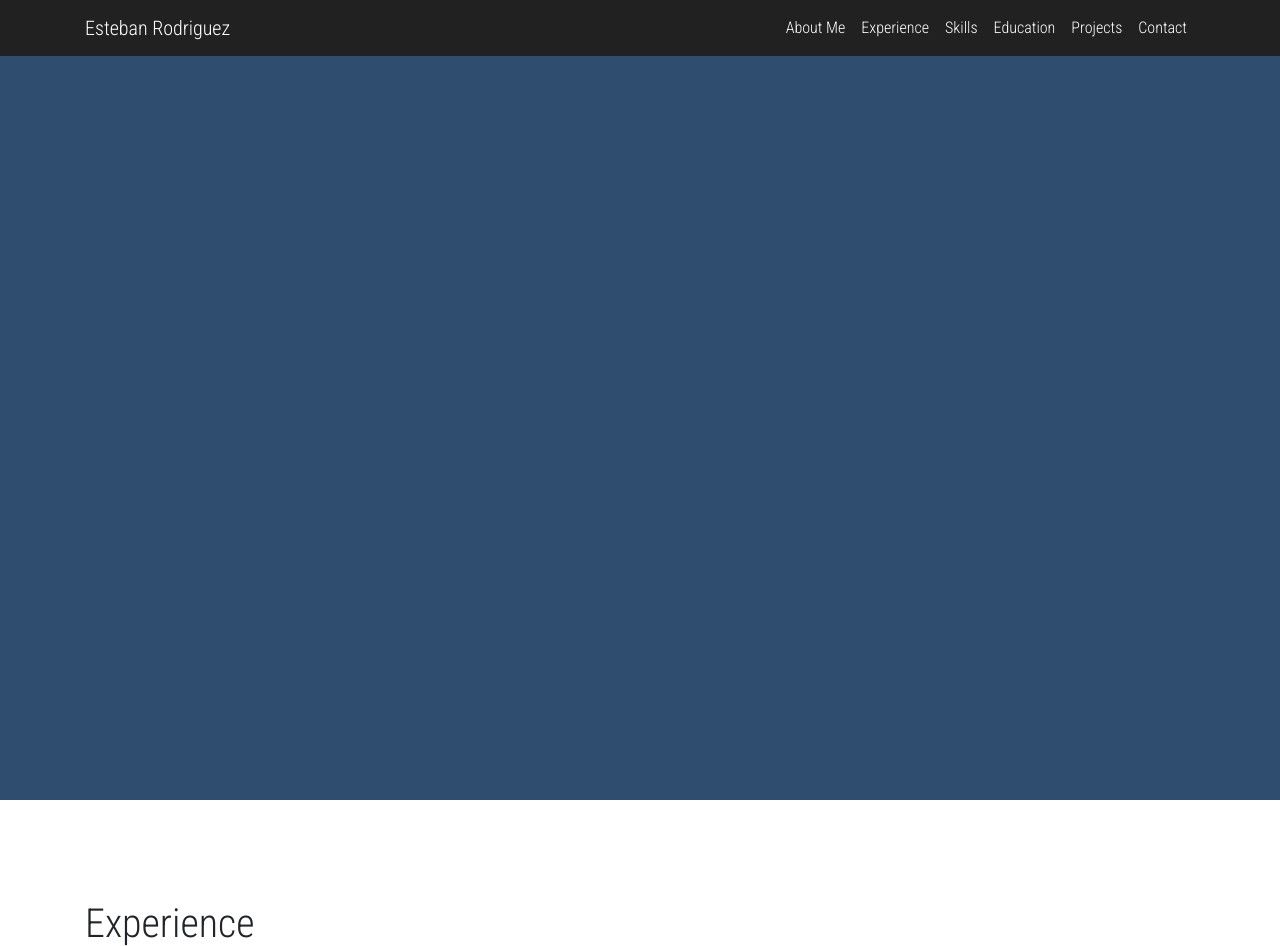
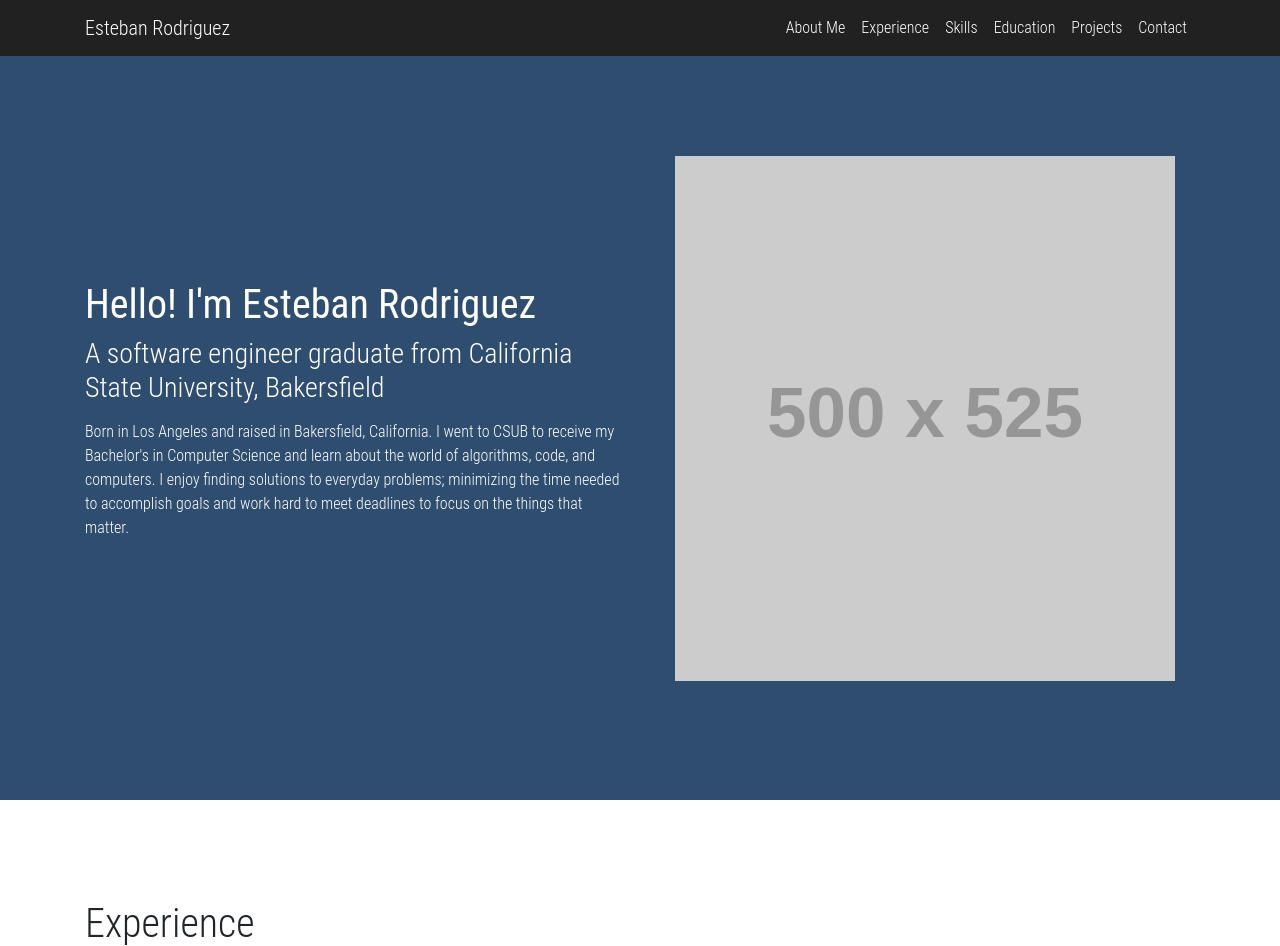
Before and after one commit to erodriguez0/portfolio, a PHP site: page / in a window 1280 px wide. Shown: the top 946 px of the page. Run offline with PHP 8.4, Linux system fonts and the light colour scheme; grey boxes labelled with a size stand in for pictures from a placeholder-image service; some libraries are stand-ins or nearby versions.

Commit message:
updated animations

```diff
--- a/index.html
+++ b/index.html
@@ -60,14 +60,14 @@
 	<section id="" class="about text-white">
 		<div class="container">
 			<div class="row align-items-center px-3 px-lg-0">
-				<div class="col-12 col-lg-6 wow slideInLeft" data-wow-delay=".1s" style="visibility:hidden">
+				<div class="col-12 col-lg-6 wow slideInLeft">
 					<h1><b>Hello! I'm Esteban Rodriguez</b></h1>
 					<h3 class="mt-2">A software engineer graduate from California State University, Bakersfield</h3>
 					<p class="mt-3">
 						Born in Los Angeles and raised in Bakersfield, California. I went to CSUB to receive my Bachelor's in Computer Science and learn about the world of algorithms, code, and computers. I enjoy finding solutions to everyday problems; minimizing the time needed to accomplish goals and work hard to meet deadlines to focus on the things that matter.
 					</p>
 				</div>
-				<div class="col-12 col-lg-6 mt-5 mt-lg-0 align-items-center wow slideInRight" data-wow-delay=".1s" style="visibility:hidden">
+				<div class="col-12 col-lg-6 mt-5 mt-lg-0 align-items-center wow slideInRight">
 					<img class="mx-auto d-block img-fluid" src="https://via.placeholder.com/500x525.jpg">
 				</div>
 			</div>
--- a/style.css
+++ b/style.css
@@ -1,4 +1,4 @@
-@import url('https://fonts.googleapis.com/css?family=Roboto+Condensed:300,400,700&display=swap');
+/*@import url('https://fonts.googleapis.com/css?family=Roboto+Condensed:300,400,700&display=swap');*/
 
 /*Extra small devices (portrait phones, less than 576px)*/
 /*No media query since this is the default in Bootstrap*/
```
